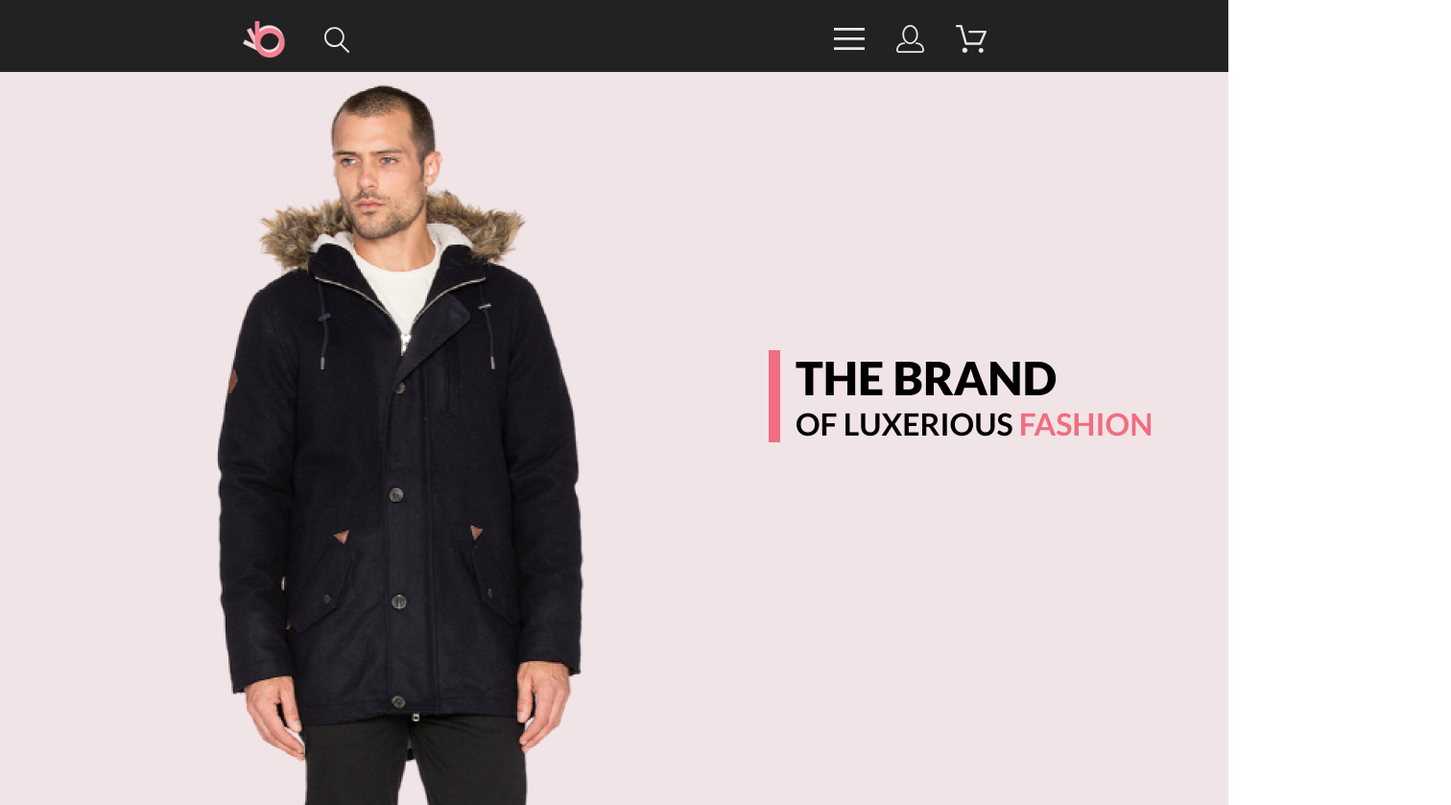
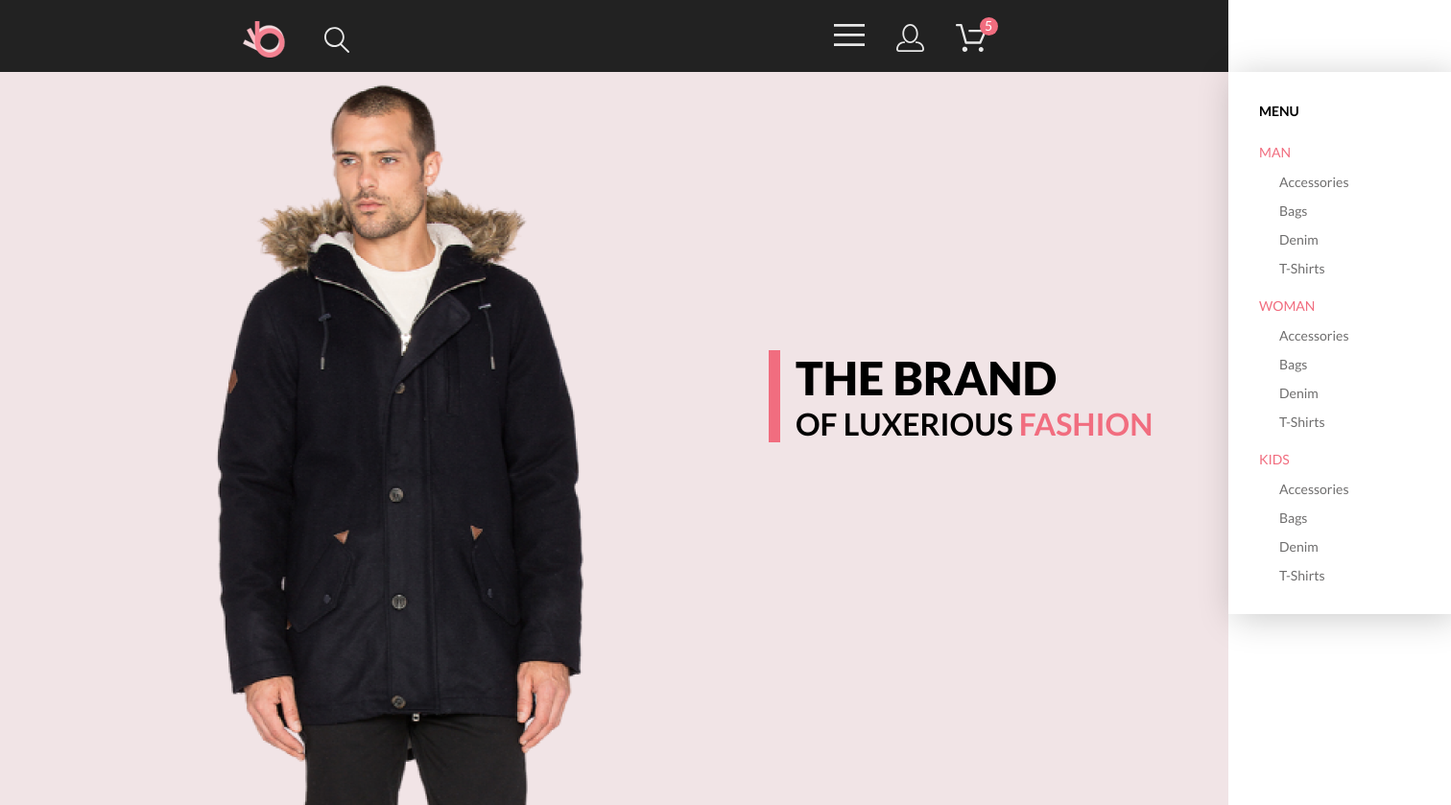
Before and after one commit to Maria-Andreeva/Layout_Clothing_store, a plain HTML site: page index.html in a window 1280 px wide. Shown: the top 839 px of the page at 96% size, 1512 px wide, since content can reach past the window. Drawn offline with Linux system fonts and the light colour scheme.

Commit message:
added menu and changes html and css

```diff
--- a/index.html
+++ b/index.html
@@ -13,14 +13,53 @@
     <section class="header">
         <div class="header__left">
            <img class="header__img header__logo" src="./img/logo.png" alt="logo">
-            <img class="header__img" src="./img/search.svg" alt="search">
+            <img class="header__img_search" src="./img/search.svg" alt="search">
         </div>
         <div class="header__right">
-            <img class="header__img_menu" src="./img/menu.svg" alt="menu">
-            <img class="header__img_lk" src="./img/lk.svg" alt="person account">
-            <img class="header__img_basket" src="./img/basket.svg" alt="basket">
+            <label for="header__check" href="#"><img class="header__img_menu" src="./img/menu.svg" alt="menu"></label>
+            <a href="#"><img class="header__img_lk" src="./img/lk.svg" alt="person account"></a>
+            <a href="#">
+                <div class="five">5</div>
+            <img class="header__img_basket" src="./img/basket.svg" alt="basket"></a>
         </div>
     </section>
+
+    <input class="header__checkbox" id="header__check" type="checkbox">
+    <div class="mobile-menu">
+        <div class="mobile-menu__link-site"></div>
+        <h3 class="mobile-menu__heading">MENU</h3>
+        <div class="mobile-menu__box">
+            <div class="mobile-menu__item">
+                <a href="catalog.html" class="mobile-menu__title">MAN</a>
+                <ul class="mobile-menu__list">
+                    <li><a class="mobile-menu__link" href="#">Accessories</a></li>
+                    <li><a class="mobile-menu__link" href="#">Bags</a></li>
+                    <li><a class="mobile-menu__link" href="#">Denim</a></li>
+                    <li><a class="mobile-menu__link" href="#">T-Shirts</a></li>
+                </ul>
+            </div>
+            <div class="mobile-menu__item">
+                <a href="catalog.html" class="mobile-menu__title">WOMAN</a>
+                <ul class="mobile-menu__list">
+                    <li><a class="mobile-menu__link" href="">Accessories</a></li>
+                    <li><a class="mobile-menu__link" href="">Bags</a></li>
+                    <li><a class="mobile-menu__link" href="">Denim</a></li>
+                    <li><a class="mobile-menu__link" href="">T-Shirts</a></li>
+                </ul>
+            </div>
+            <div class="mobile-menu__item">
+                <a href="catalog.html" class="mobile-menu__title">KIDS</a>
+                <ul class="mobile-menu__list">
+                    <li><a class="mobile-menu__link" href="">Accessories</a></li>
+                    <li><a class="mobile-menu__link" href="">Bags</a></li>
+                    <li><a class="mobile-menu__link" href="">Denim</a></li>
+                    <li><a class="mobile-menu__link" href="">T-Shirts</a></li>
+                </ul>
+            </div>
+        </div>
+    </div>
+
+
 
 <section class="top">
 <div class="top__block">
--- a/style.css
+++ b/style.css
@@ -44,16 +44,122 @@ img {
     padding-top: 28px;
 }
 
+
 .header__right {
     display: flex;
     gap: 33px;
     padding-bottom: 20px;
     padding-top: 26px;
 }
+
+.five {
+    height: 19px;
+    width: 19px;
+    background: rgba(241, 109, 127, 1);
+    color: white;
+    border-radius: 50%;
+    position: absolute;
+    margin-left: 25px;
+    margin-top: -7px;
+    font-style: normal;
+    font-weight: 400;
+    font-size: 14px;
+    text-align: center;
+}
+
 .header__logo {
     padding-bottom: 19px;
     padding-top: 18px;
 }
+
+
+
+
+.header__checkbox {
+    position: absolute;
+    visibility: hidden;
+    left: -9999999px;
+}
+
+.header__checkbox:checked~.mobile-menu {
+    right: 0;
+}
+
+.mobile-menu {
+    position: absolute;
+    top: 75px;
+    right: -232px;
+    z-index: 1;
+    transition: right 0.6s;
+    width: 232px;
+    background: #FFFFFF;
+    box-shadow: 6px 4px 35px rgba(0, 0, 0, 0.21);
+    padding: 32px;
+    box-sizing: border-box;
+}
+
+.mobile-menu__link-site {
+    -webkit-box-align: center;
+    -ms-flex-align: center;
+    align-items: center;
+    justify-content: space-around;
+    background-color: #e8e8e8;
+    padding: 8px;
+    border-radius: 10px;
+    margin-bottom: 24px;
+    display: none;
+}
+
+.mobile-menu__heading {
+    font-style: normal;
+    font-weight: 700;
+    font-size: 14px;
+    line-height: 17px;
+    color: #000000;
+}
+
+.mobile-menu__link {
+    font-style: normal;
+    font-weight: 400;
+    font-size: 14px;
+    line-height: 17px;
+    color: #6F6E6E;
+}
+
+.mobile-menu__link:hover {
+    color: #F16D7F;
+}
+
+.mobile-menu__title {
+    font-style: normal;
+    font-weight: 400;
+    font-size: 14px;
+    line-height: 17px;
+    color: #F16D7F;
+}
+
+.mobile-menu__list {
+    list-style-type: none;
+    padding-left: 21px;
+    display: -webkit-box;
+    display: -ms-flexbox;
+    display: flex;
+    flex-direction: column;
+    gap: 11px;
+    margin-top: 12px;
+}
+
+.mobile-menu__box {
+    display: flex;
+    flex-direction: column;
+    gap: 20px;
+    margin-top: 24px;
+}
+
+
+
+
+
 
 .top__block {
     display: flex;
```
Lines whose indentation alone changed are shown as unchanged.
